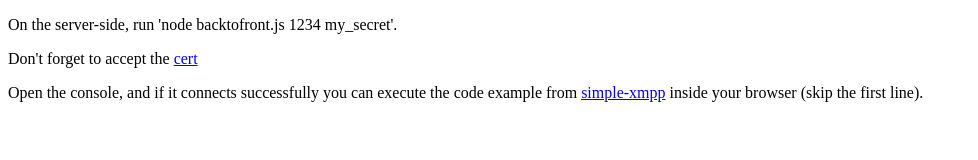
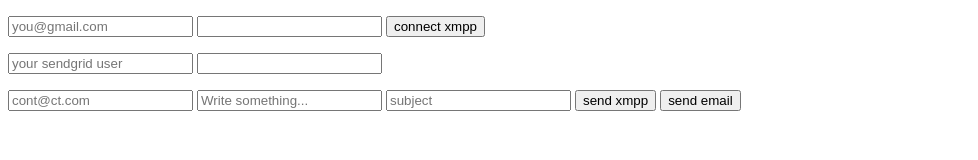
Before and after one commit to michielbdejong/backtofront, a website: page index.html in a window 1280 px wide. Shown: the whole page, without its empty margins (0-978 px from the left). Drawn offline with Linux system fonts and the light colour scheme.

Commit message:
apr/may milestone

```diff
--- a/index.html
+++ b/index.html
@@ -4,13 +4,76 @@
     <meta charset="utf-8" />
   </head>
   <body>
-    <p>On the server-side, run 'node backtofront.js 1234 my_secret'.</p>
-    <p>Don't forget to accept the <a href="https://localhost:1234/">cert</a></p>
-    <p>Open the console, and if it connects successfully you can execute the code example from
-<a href="https://github.com/simple-xmpp/node-simple-xmpp/#example">simple-xmpp</a> inside your browser (skip the first line).</p>
+    <p>
+      <input placeholder="you@gmail.com" id="usrx" />
+      <input type="password" id="pwdx" />
+      <input type="submit" onclick="connectXmpp($('usrx').value, 'talk.google.com', $('pwdx').value);" value="connect xmpp" />
+    </p>
+    <p>
+      <input placeholder="your sendgrid user" id="usrs" />
+      <input type="password" id="pwds" />
+    </p>
+    <p id="log"></p>
+    <p>
+      <input placeholder="cont@ct.com" id="contact" />
+      <input placeholder="Write something..." id="msg" />
+      <input placeholder="subject" id="sub" />
+      <input type="submit" onclick="sendXmpp($('contact').value, $('msg').value);" value="send xmpp"/>
+      <input type="submit" onclick="sendEmail($('contact').value, $('msg').value, $('sub').value);" value="send email"/>
+    </p>
   </body>
   <script src="backtofront.js"></script>
   <script>
+    function $(id) {
+      return document.getElementById(id);
+    }
     backtofront.connect('wss://localhost:1234/sock/websocket', 'my_secret');
+    function connectXmpp(usr, host, pwd) {
+      xmpp.on('online', function() {
+        log('Yes, I\'m connected!');
+      });
+
+      xmpp.on('chat', function(from, message) {
+        log(from+' says: '+message);
+      });
+
+      xmpp.on('error', function(err) {
+        log(err);
+      });
+
+      xmpp.on('subscribe', function(from) {
+        //if (from === 'a.friend@gmail.com') {
+          xmpp.acceptSubscription(from);
+        //}
+      });
+
+      xmpp.connect({
+        jid                 : usr,
+        password        : pwd,
+        host                : host,
+        port                : 5222
+      });
+
+      xmpp.subscribe('your.friend@gmail.com');
+      // check for incoming subscription requests
+      xmpp.getRoster();
+    }
+    function log(str) {
+      $('log').innerHTML += '<p>'+str+'</p>';
+    }
+    function sendXmpp(to, str) {
+      log('(to '+to+'): '+str);
+      xmpp.send(to, str);
+    }
+    function sendEmail(to, str, sub) {
+      log('(to '+to+') "'+sub+'": '+str);
+      email.send($('usrs').value, $('pwds').value, to, str, sub, function(err) {
+        if(err) {
+          log(err);
+        } else {
+          log('(sent)');
+        }
+      });
+    }
   </script>
 </html>
```
Also changed, not shown: modules/email.js (added, +18 -0 lines).
